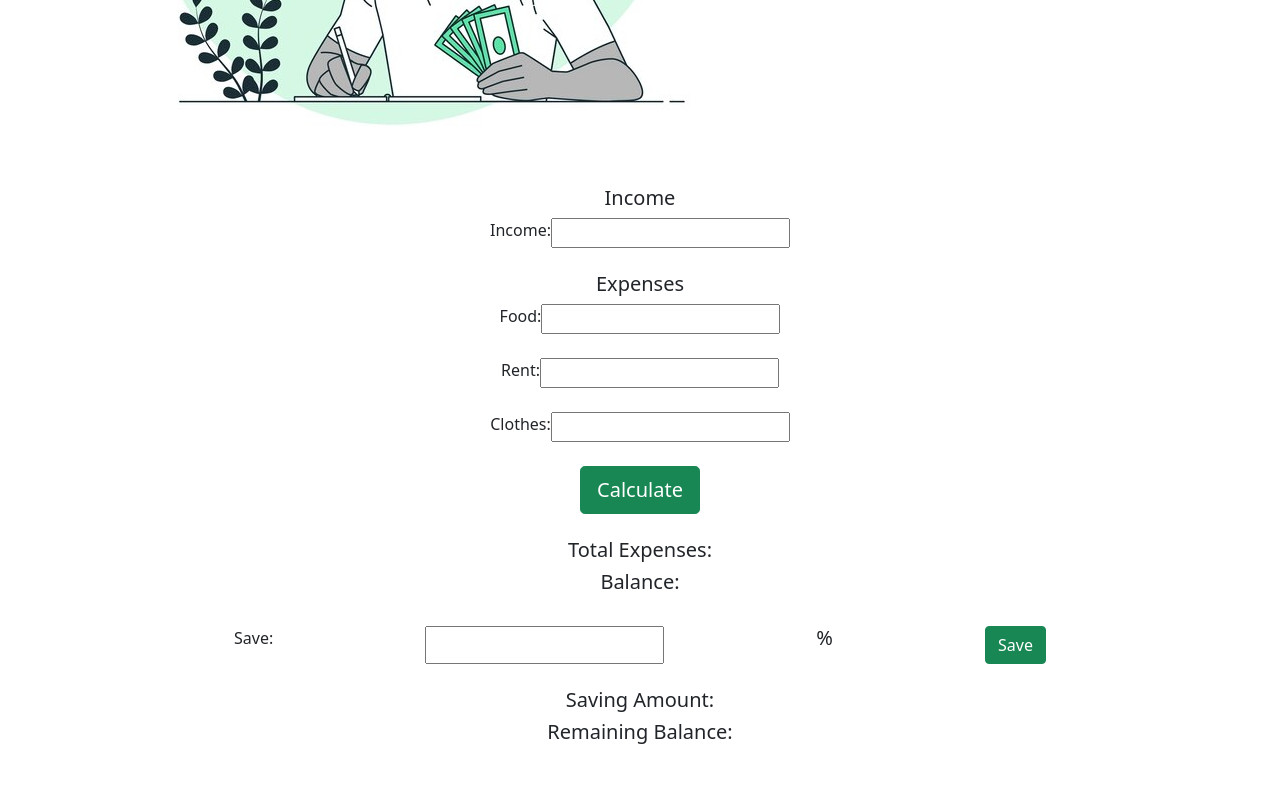
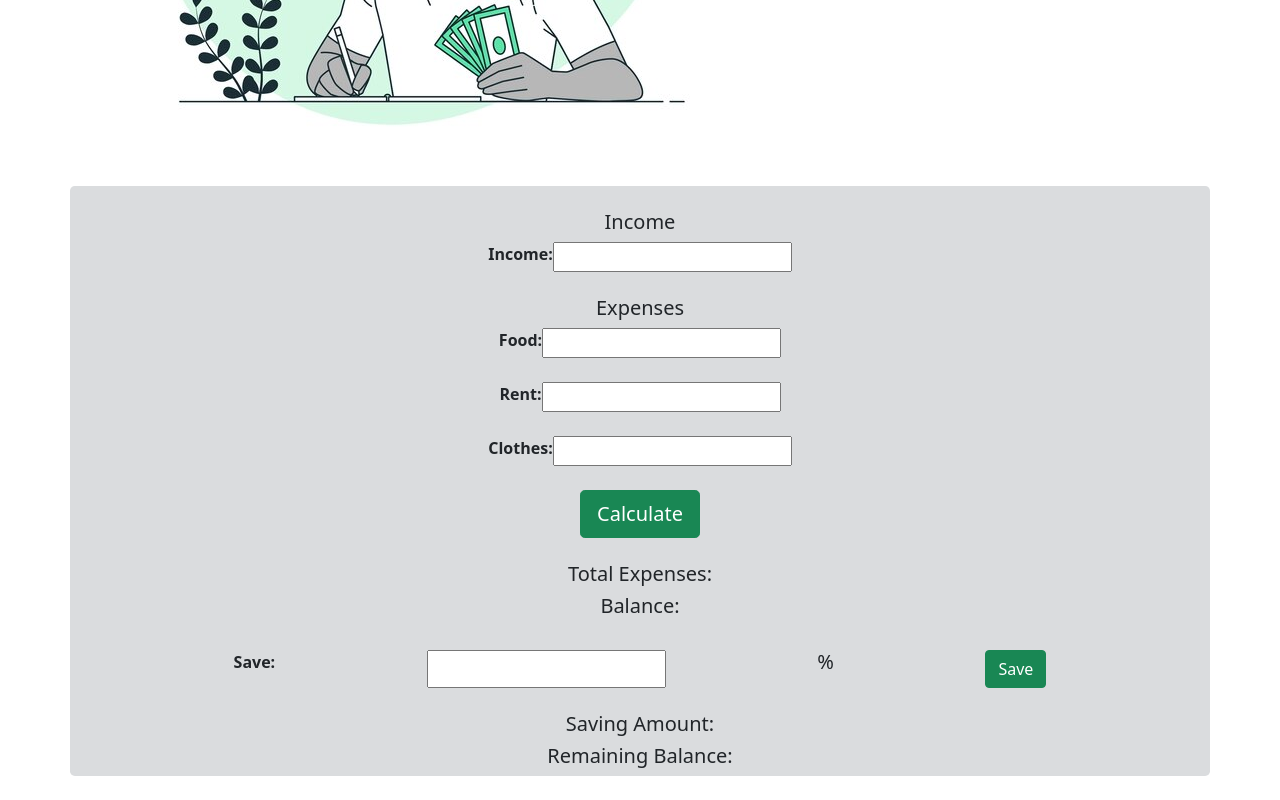
Before and after one commit to shawon-MG/Personal-Finance-Management-assignment-5-, a plain HTML site: page index.html in a window 1280 px wide. Shown: the part 674-1474 px from the top of the page. Before the commit the page ends 1426 px from the top, so only its background shows below. Drawn offline with nearby package versions, Linux system fonts and the light colour scheme.

Commit message:
design updated

```diff
--- a/index.html
+++ b/index.html
@@ -17,27 +17,27 @@
             <img src="image/manage-money-concept-illustration_114360-8079.jpg" alt="">
           </div>
              <!-- Second Col with various inputs and calculation -->
-          <div class="col col-sm">
+          <div class="col bg-secondary bg-opacity-25 rounded-3 my-4">
             <div class="col-12 col-md-12 d-flex justify-content-center mt-4">
                 <h5>Income</h5>
             </div>
             <div class="col-12 col-md-12 d-flex justify-content-center md-4">
-                <span>Income:</span>
+                <span><strong>Income:</strong></span>
                 <input type="text" name="" id="income-field">
             </div>
             <div class="col-12 col-md-12 d-flex justify-content-center mt-4">
                 <h5>Expenses</h5>
             </div>
             <div class="col-12 col-md-12 d-flex justify-content-center md-4">
-                <span>Food: </span>
+                <span><strong> Food: </strong></span>
                 <input type="text" name="" id="food-price">
             </div>
             <div class="col-12 col-md-12 d-flex justify-content-center my-4">
-                <span>Rent: </span>
+                <span><strong> Rent: </strong></span>
                 <input type="text" name="" id="rent-price">
             </div>
             <div class="col-12 col-md-12 d-flex justify-content-center my-4">
-                <span>Clothes: </span>
+                <span><strong> Clothes: </strong></span>
                 <input type="text" name="" id="clothes-price">
             </div>
             <div class="col-12 col-md-12 d-flex justify-content-center my-4">
@@ -50,7 +50,7 @@
                 <h5>Balance: <span id="balance-text-field"></span></h5>
             </div>
             <div class="col-12 col-md-12 d-flex justify-content-evenly my-4">
-                <span>Save: </span>
+                <span><strong> Save: </strong></span>
                 <input type="text" name="" id="savings-input-field">
                 <h5> % </h5>
                 <button id="savings-btn" type="button" class="btn btn-success">Save</button>
```
Also changed, not shown: styles.css (deleted).
